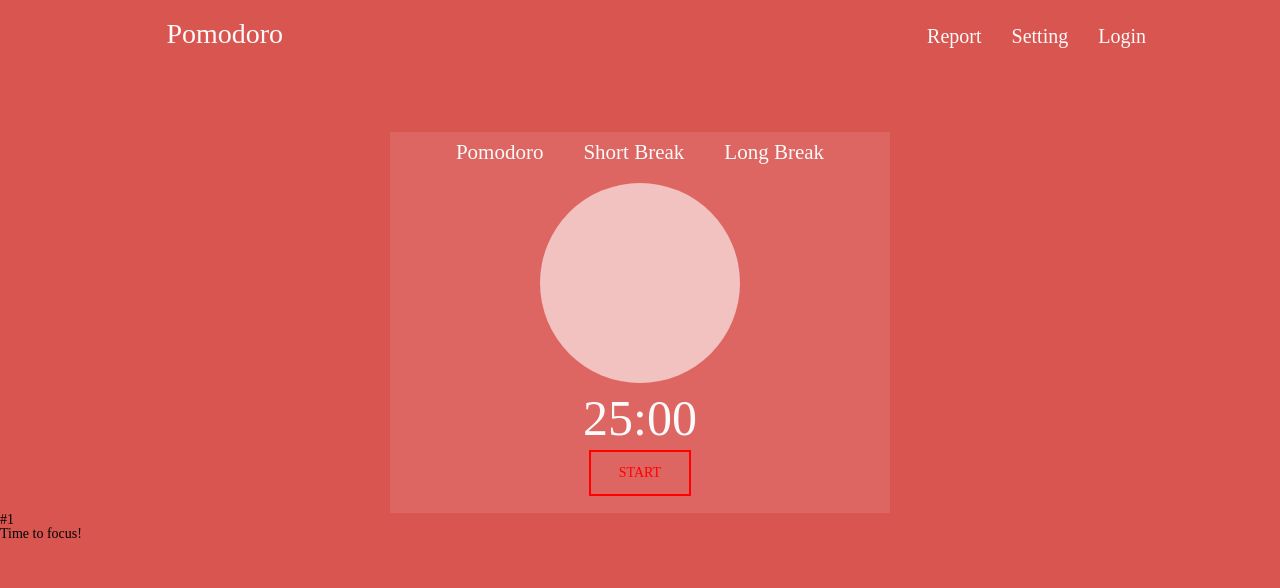
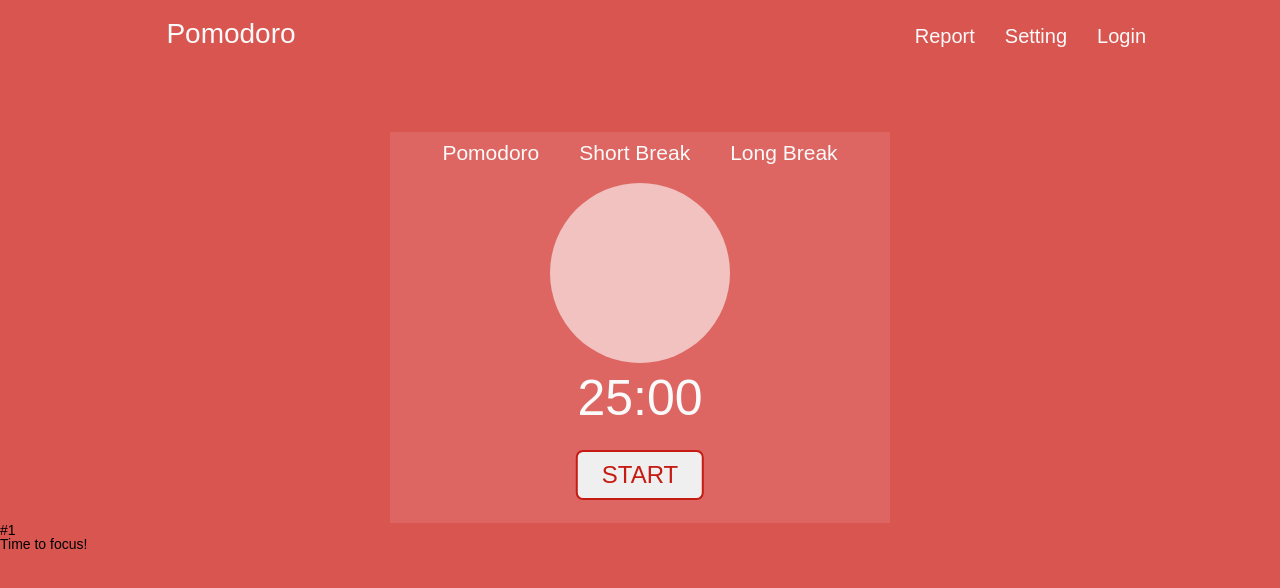
Before and after one commit to malashchukk/pomodoro, a website built with webpack: page src/index.html in a window 1280 px wide. Built offline with nearby package versions, Linux system fonts and the light colour scheme.

Commit message:
feat: add some styles for timer

```diff
--- a/src/Styles/timer.scss
+++ b/src/Styles/timer.scss
@@ -39,6 +39,7 @@ h1,h2,h3,h4,h5,h6{font-size:inherit;font-weight: 400;}
 body {
   background-color: rgb(217, 85, 80);
   width: 100vw;
+  font-family: Arial, "Helvetica Neue", Helvetica, sans-serif;
 }
 h1 {
   font-size: 28px;
@@ -61,13 +62,14 @@ h1 {
 .timer {
   color: #fafafa;
   display: flex;
+  position: relative;
   align-items: center;
   flex-direction: column;
   margin: 80px 0 0 0;
   background-color: rgba(255, 255, 255, 0.1) ;
   max-width: 500px;
   margin: 80px auto 0 auto;
-  padding: 10px 0 10px 0;
+  padding: 10px 0 100px 0;
   & .timer__nav {
     display: flex;
     gap: 40px;
@@ -76,54 +78,79 @@ h1 {
   }
   & .time__circle {
     margin: 20px 0 10px 0;
-    width: 200px;
-    height: 200px;
+    width: 12vw;
+    height: 12vw;
+    max-width: 265px;
+    max-height: 265px;
+    min-width: 180px;
+    min-height: 180px;
     border-radius: 100%;
     background: rgba(255, 255, 255, 0.6);
   }
   & .timer__time-string {
-    font-size: 50px;
+    font-size: calc(min(calc(max(3.5vw, 50px)), 80px) );
   }
-  & .timer__start-button {
-    color: red;
-  }
-  // timer__start-button
 }
-
-
-
-
-.timer__start-button:hover,
-.timer__start-button:focus {
-  box-shadow: inset 0 0 0 2em var(--hover);
-}
-$colors: (
-  timer__start-button: #cba372,
-);
-
-@each $button, $color in $colors {
-  .#{$button} {
-    --hover: #{adjust-hue($color, 45deg)};
+.timer__nav {
+  & li:hover {
+    position: relative;
+    transition: all .25s;
+    line-height: 16px;
+    cursor: pointer;
+    font-size: 22px;
   }
 }
 
-// Now every button will have different colors as set above. We get to use the same structure, only changing the custom properties.
+$color: #c51b12;
 
-
-
-
-// Basic button styles
-button {
-  background: none;
-  border: 2px solid;
-  font: inherit;
-  line-height: 1;
-  margin: 0.5em;
-  padding: 1em 2em;
+@keyframes sheen {
+  0% {
+    transform: skewY(-45deg) translateX(0);
+  }
+  100% {
+    transform: skewY(-45deg) translateX(12.5em);
+  }
 }
 
-
-code {
-  color: #e4cb58;
-  font: inherit;
+.button__wrapper {
+  display: flex;
+  position: absolute;
+  margin: 30px 0 0 0;
+  top: 80%;
+  left: 50%;
+  transform: translate(-50%, -50%);
 }
+.timer__start-button {
+  padding: 0.375em 1em;
+  text-align: center;
+  text-decoration: none;
+  color: $color;
+  border: 2px solid $color;
+  font-size: 24px;
+  display: inline-block;
+  border-radius: 0.3em;
+  transition: all 0.4s ease-in-out;
+  position: relative;
+  overflow: hidden;
+  &:before {
+    content: "";
+    background-color: rgba(255,255,255,0.5);
+    height: 100%;
+    width: 3em;
+    display: block;
+    position: absolute;
+    top: 0;
+    left: -4.5em;
+    transform: skewX(-45deg) translateX(0);
+    transition: none;
+  }
+  &:hover {
+    background-color: $color;
+    color: #fff;
+    border-bottom: 4px solid darken($color, 10%);
+    &:before {
+      transform: skewX(-45deg) translateX(13.5em);
+     transition: all 0.5s ease-in-out;
+    }
+  }
+}
--- a/src/TS/app.ts
+++ b/src/TS/app.ts
@@ -1,3 +1,4 @@
 import '../Styles/timer.scss';
 
+
 console.log('Suck my dick')
--- a/src/index.html
+++ b/src/index.html
@@ -25,7 +25,10 @@
       </nav>
       <div class="time__circle"></div>
       <div class="timer__time-string">25:00</div>
-      <button class="timer__start-button">START</button>
+      <div class="button__wrapper">
+        <button class="timer__start-button">START</button>
+      </div>
+
     </div>
     <div id="number-of-breaks">#1</div>
     <div class="message">Time to focus!</div>
```
Also changed, not shown: dist/bundle.js, dist/index.html.
